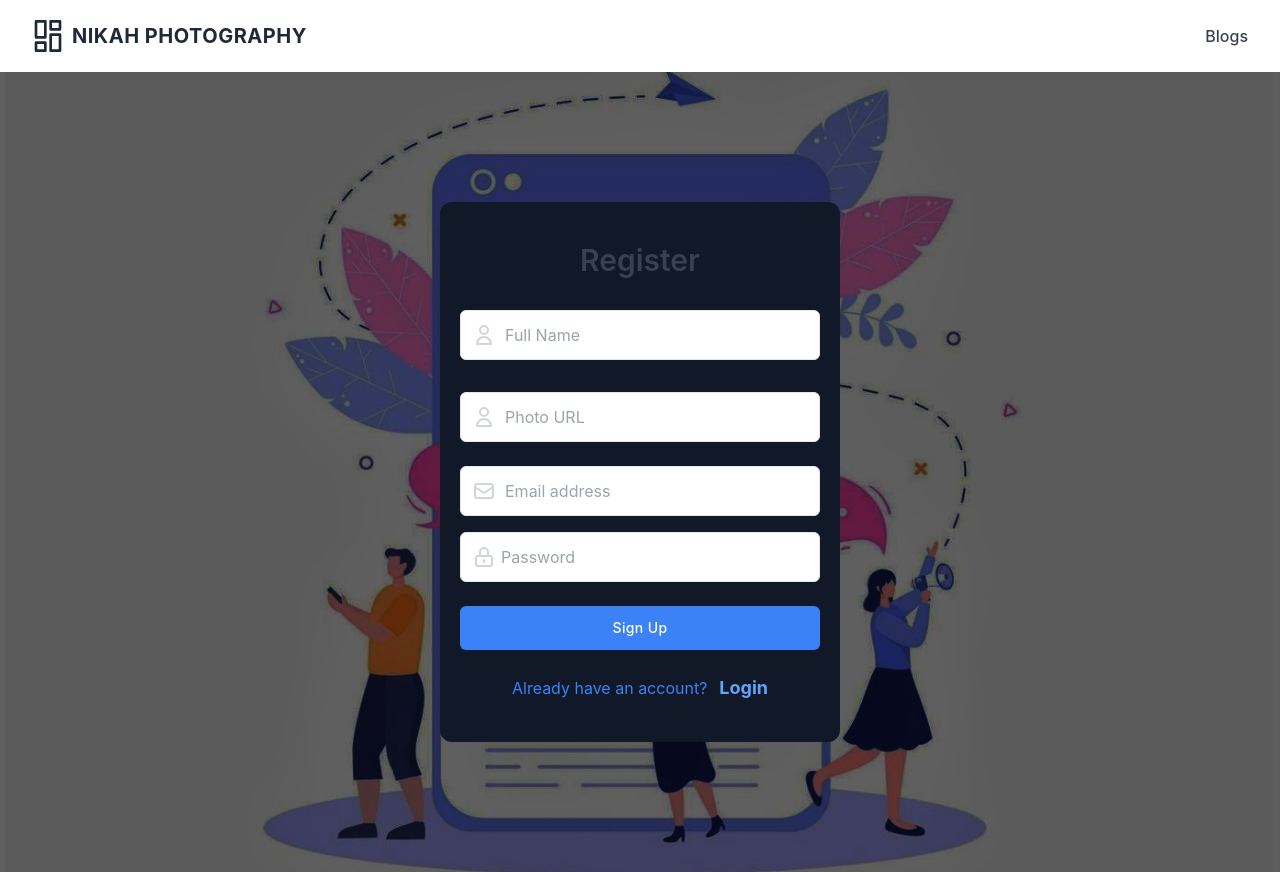
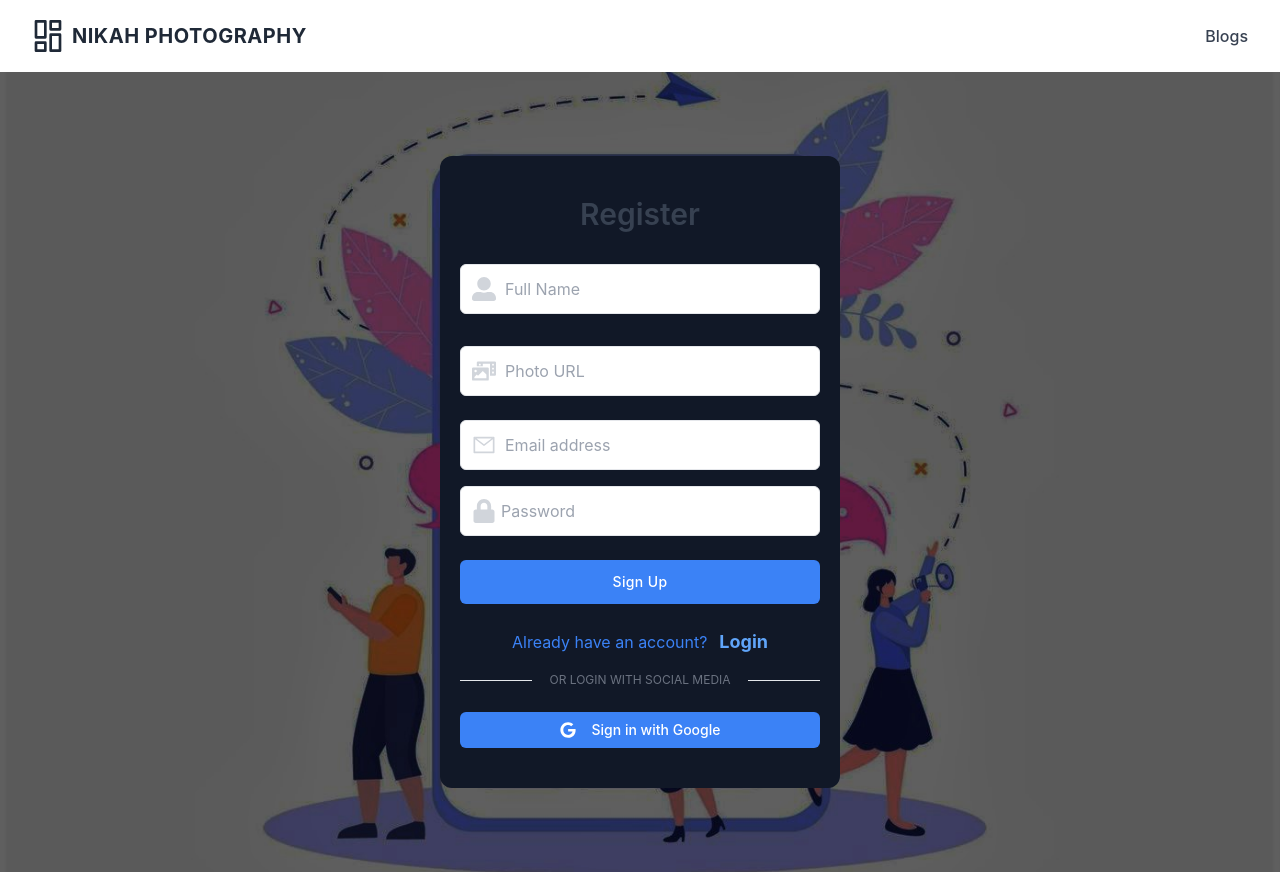
Before and after one commit to sajid1545/Nikah-photography_client, a React (Create React App) app: page /register in a window 1280 px wide. Built offline with nearby package versions, Linux system fonts and the light colour scheme; no server answers.

Commit message:
google authentication system implemented

```diff
--- a/package.json
+++ b/package.json
@@ -11,6 +11,7 @@
     "react": "^18.2.0",
     "react-awesome-slider": "^4.1.0",
     "react-dom": "^18.2.0",
+    "react-icons": "^4.6.0",
     "react-router-dom": "^6.4.3",
     "react-scripts": "5.0.1",
     "react-toastify": "^9.1.1",
--- a/src/Contexts/UserProvider.jsx
+++ b/src/Contexts/UserProvider.jsx
@@ -2,7 +2,10 @@ import React, { createContext, useEffect, useState } from 'react';
 import {
 	createUserWithEmailAndPassword,
 	getAuth,
+	GoogleAuthProvider,
 	onAuthStateChanged,
+	signInWithEmailAndPassword,
+	signInWithPopup,
 	updateProfile,
 } from 'firebase/auth';
 import app from './../Firebase/firebase.config';
@@ -12,24 +15,40 @@ export const AuthContext = createContext();
 const auth = getAuth(app);
 
 const UserProvider = ({ children }) => {
-    const [user, setUser] = useState(null);
-    const [loading, setLoading] = useState(true);
+	const [user, setUser] = useState(null);
+	const [loading, setLoading] = useState(true);
+	const googleProvider = new GoogleAuthProvider();
 
 	const createUser = (email, password) => {
+		setLoading(true);
 		return createUserWithEmailAndPassword(auth, email, password);
 	};
 
+	const login = (email, password) => {
+		return signInWithEmailAndPassword(auth, email, password);
+	};
+
 	const updateUserProfile = (profile) => {
+		setLoading(true);
 		return updateProfile(auth.currentUser, profile);
+	};
+
+	const googleSignIn = () => {
+		return signInWithPopup(auth, googleProvider);
 	};
 
 	useEffect(() => {
 		const unsubscribe = onAuthStateChanged(auth, (currentUser) => {
 			setUser(currentUser);
+			setLoading(false);
 		});
+
+		return () => {
+			unsubscribe();
+		};
 	}, []);
 
-	const authInfo = { createUser, updateUserProfile };
+	const authInfo = { createUser, updateUserProfile, user, login, googleSignIn };
 
 	return <AuthContext.Provider value={authInfo}>{children}</AuthContext.Provider>;
 };
--- a/src/Pages/Login/Login.jsx
+++ b/src/Pages/Login/Login.jsx
@@ -1,39 +1,73 @@
-import React from 'react';
+import React, { useContext } from 'react';
 import { Link } from 'react-router-dom';
+import { AuthContext } from '../../Contexts/UserProvider';
 import './Login.css';
+import { toast } from 'react-toastify';
+import { FaGoogle } from 'react-icons/fa';
 
 const Login = () => {
+	const { login, googleSignIn } = useContext(AuthContext);
+
+	const handleLogin = (event) => {
+		event.preventDefault();
+		const form = event.target;
+		const email = form.email.value;
+		const password = form.password.value;
+		console.log(email, password);
+		login(email, password).then((result) => {
+			const user = result.user;
+			console.log(user);
+			toast.success('Logged In');
+			form.reset();
+		});
+	};
+
+	const handleGoogleSignIn = () => {
+		googleSignIn()
+			.then((result) => {
+				const user = result.user;
+				console.log(user);
+				toast.success('Logged In');
+			})
+			.catch((err) => {
+				console.log(err);
+				toast.error(err.message);
+			});
+	};
+
 	return (
 		<div className="login-form min-h-screen flex items-center">
 			<div className="w-full max-w-md p-6 m-auto mx-auto  bg-white rounded-md shadow-md dark:bg-gray-800">
 				<h1 className="text-3xl font-semibold text-center text-gray-700 dark:text-white">Login</h1>
 
-				<form className="mt-6 w-full  ">
+				<form onSubmit={handleLogin} className="mt-6 w-full  ">
 					<div>
-						<label  className="block text-sm text-gray-800 dark:text-gray-200">
-							Username
+						<label className="block text-left text-sm text-gray-800 dark:text-gray-200">
+							Email
 						</label>
 						<input
 							type="text"
+							name="email"
 							className="block w-full px-4 py-2 mt-2 text-gray-700 bg-white border rounded-md dark:bg-gray-800 dark:text-gray-300 dark:border-gray-600 focus:border-blue-400 dark:focus:border-blue-300 focus:ring-blue-300 focus:outline-none focus:ring focus:ring-opacity-40"
 						/>
 					</div>
 
 					<div className="mt-4">
 						<div className="flex items-center justify-between">
-							<label  className="block text-sm text-gray-800 dark:text-gray-200">
-								Password
-							</label>
+							<label className="block text-sm text-gray-800 dark:text-gray-200">Password</label>
 						</div>
 
 						<input
 							type="password"
+							name="password"
 							className="block w-full px-4 py-2 mt-2 text-gray-700 bg-white border rounded-md dark:bg-gray-800 dark:text-gray-300 dark:border-gray-600 focus:border-blue-400 dark:focus:border-blue-300 focus:ring-blue-300 focus:outline-none focus:ring focus:ring-opacity-40"
 						/>
 					</div>
 
 					<div className="mt-6">
-						<button className="w-full px-4 py-2 tracking-wide text-white transition-colors duration-300 transform bg-gray-700 rounded-md hover:bg-gray-600 focus:outline-none focus:bg-gray-600">
+						<button
+							type="submit"
+							className="w-full px-6 py-3 text-sm font-medium tracking-wide text-white  transition-colors duration-300 transform bg-blue-500 rounded-md hover:bg-blue-400 focus:outline-none focus:ring focus:ring-blue-300 focus:ring-opacity-50">
 							Login
 						</button>
 					</div>
@@ -42,11 +76,9 @@ const Login = () => {
 				<div className="flex items-center justify-between mt-4">
 					<span className="w-1/5 border-b dark:border-gray-600 lg:w-1/5"></span>
 
-					<a
-						href="#"
-						className="text-xs text-center text-gray-500 uppercase dark:text-gray-400 hover:underline">
+					<span className="text-xs text-center text-gray-500 uppercase dark:text-gray-400 hover:underline">
 						or login with Social Media
-					</a>
+					</span>
 
 					<span className="w-1/5 border-b dark:border-gray-400 lg:w-1/5"></span>
 				</div>
@@ -54,15 +86,11 @@ const Login = () => {
 				<div className="flex items-center mt-6 -mx-2">
 					<button
 						type="button"
-						className="flex items-center justify-center w-full px-6 py-2 mx-2 text-sm font-medium text-white transition-colors duration-300 transform bg-blue-500 rounded-md hover:bg-blue-400 focus:bg-blue-400 focus:outline-none">
-						<svg className="w-4 h-4 mx-2 fill-current" viewBox="0 0 24 24">
-							<path d="M12.24 10.285V14.4h6.806c-.275 1.765-2.056 5.174-6.806 5.174-4.095 0-7.439-3.389-7.439-7.574s3.345-7.574 7.439-7.574c2.33 0 3.891.989 4.785 1.849l3.254-3.138C18.189 1.186 15.479 0 12.24 0c-6.635 0-12 5.365-12 12s5.365 12 12 12c6.926 0 11.52-4.869 11.52-11.726 0-.788-.085-1.39-.189-1.989H12.24z"></path>
-						</svg>
-
+						onClick={handleGoogleSignIn}
+						className="flex items-center justify-center w-full px-6 py-2 mx-2 text-sm font-medium text-white transition-colors  transform bg-blue-500 rounded-md hover:bg-blue-400 duration-500 focus:bg-blue-400 focus:outline-none">
+						<FaGoogle className="w-4 h-4 mx-2 fill-current" />
 						<span className="hidden mx-2 sm:inline">Sign in with Google</span>
 					</button>
-
-
 				</div>
 
 				<p className="mt-8 text-xs font-light text-center text-gray-400">
--- a/src/Pages/Register/Register.jsx
+++ b/src/Pages/Register/Register.jsx
@@ -3,9 +3,11 @@ import { Link } from 'react-router-dom';
 import { toast } from 'react-toastify';
 import { AuthContext } from '../../Contexts/UserProvider';
 import './Register.css';
+import { FaGoogle, FaUserAlt, FaPhotoVideo, FaLock } from 'react-icons/fa';
+import { AiOutlineMail } from 'react-icons/ai';
 
 const Register = () => {
-	const { createUser, updateUserProfile } = useContext(AuthContext);
+	const { createUser, updateUserProfile, googleSignIn } = useContext(AuthContext);
 
 	const handleRegister = (event) => {
 		event.preventDefault();
@@ -25,6 +27,19 @@ const Register = () => {
 			})
 			.catch((err) => {
 				console.log(err);
+			});
+	};
+
+	const handleGoogleSignIn = () => {
+		googleSignIn()
+			.then((result) => {
+				const user = result.user;
+				console.log(user);
+				toast.success('Logged In');
+			})
+			.catch((err) => {
+				console.log(err);
+				toast.error(err.message);
 			});
 	};
 
@@ -51,19 +66,7 @@ const Register = () => {
 						</h1>
 						<div className="relative flex items-center mt-8">
 							<span className="absolute">
-								<svg
-									xmlns="http://www.w3.org/2000/svg"
-									className="w-6 h-6 mx-3 text-gray-300 dark:text-gray-500"
-									fill="none"
-									viewBox="0 0 24 24"
-									stroke="currentColor"
-									stroke-width="2">
-									<path
-										stroke-linecap="round"
-										stroke-linejoin="round"
-										d="M16 7a4 4 0 11-8 0 4 4 0 018 0zM12 14a7 7 0 00-7 7h14a7 7 0 00-7-7z"
-									/>
-								</svg>
+								<FaUserAlt className="w-6 h-6 mx-3 text-gray-300 dark:text-gray-500" />
 							</span>
 
 							<input
@@ -75,19 +78,7 @@ const Register = () => {
 						</div>
 						<div className="relative flex items-center mt-8">
 							<span className="absolute">
-								<svg
-									xmlns="http://www.w3.org/2000/svg"
-									className="w-6 h-6 mx-3 text-gray-300 dark:text-gray-500"
-									fill="none"
-									viewBox="0 0 24 24"
-									stroke="currentColor"
-									stroke-width="2">
-									<path
-										stroke-linecap="round"
-										stroke-linejoin="round"
-										d="M16 7a4 4 0 11-8 0 4 4 0 018 0zM12 14a7 7 0 00-7 7h14a7 7 0 00-7-7z"
-									/>
-								</svg>
+								<FaPhotoVideo className="w-6 h-6 mx-3 text-gray-300 dark:text-gray-500" />
 							</span>
 
 							<input
@@ -100,19 +91,7 @@ const Register = () => {
 
 						<div className="relative flex items-center mt-6">
 							<span className="absolute">
-								<svg
-									xmlns="http://www.w3.org/2000/svg"
-									className="w-6 h-6 mx-3 text-gray-300 dark:text-gray-500"
-									fill="none"
-									viewBox="0 0 24 24"
-									stroke="currentColor"
-									stroke-width="2">
-									<path
-										stroke-linecap="round"
-										stroke-linejoin="round"
-										d="M3 8l7.89 5.26a2 2 0 002.22 0L21 8M5 19h14a2 2 0 002-2V7a2 2 0 00-2-2H5a2 2 0 00-2 2v10a2 2 0 002 2z"
-									/>
-								</svg>
+								<AiOutlineMail className="w-6 h-6 mx-3 text-gray-300 dark:text-gray-500" />
 							</span>
 
 							<input
@@ -125,19 +104,7 @@ const Register = () => {
 
 						<div className="relative flex items-center mt-4">
 							<span className="absolute">
-								<svg
-									xmlns="http://www.w3.org/2000/svg"
-									className="w-6 h-6 mx-3 text-gray-300 dark:text-gray-500"
-									fill="none"
-									viewBox="0 0 24 24"
-									stroke="currentColor"
-									strokeWidth="2">
-									<path
-										strokeLinecap="round"
-										strokeLinejoin="round"
-										d="M12 15v2m-6 4h12a2 2 0 002-2v-6a2 2 0 00-2-2H6a2 2 0 00-2 2v6a2 2 0 002 2zm10-10V7a4 4 0 00-8 0v4h8z"
-									/>
-								</svg>
+								<FaLock className="w-6 h-6 mx-3 text-gray-300 dark:text-gray-500" />
 							</span>
 
 							<input
@@ -162,6 +129,25 @@ const Register = () => {
 								</Link>
 							</div>
 						</div>
+						<div className="flex items-center justify-between mt-4">
+							<span className="w-1/5 border-b dark:border-gray-600 lg:w-1/5"></span>
+
+							<span className="text-xs text-center text-gray-500 uppercase dark:text-gray-400 hover:underline">
+								or login with Social Media
+							</span>
+
+							<span className="w-1/5 border-b dark:border-gray-400 lg:w-1/5"></span>
+						</div>
+
+						<div className="flex items-center mt-6 -mx-2">
+							<button
+								type="button"
+								onClick={handleGoogleSignIn}
+								className="flex items-center justify-center w-full px-6 py-2 mx-2 text-sm font-medium text-white transition-colors  transform bg-blue-500 rounded-md hover:bg-blue-400 duration-500 focus:bg-blue-400 focus:outline-none">
+								<FaGoogle className="w-4 h-4 mx-2 fill-current" />
+								<span className="hidden mx-2 sm:inline">Sign in with Google</span>
+							</button>
+						</div>
 					</form>
 				</div>
 			</section>
```
Also changed, not shown: 1 other file (tests, documents, lock files or other folders).
